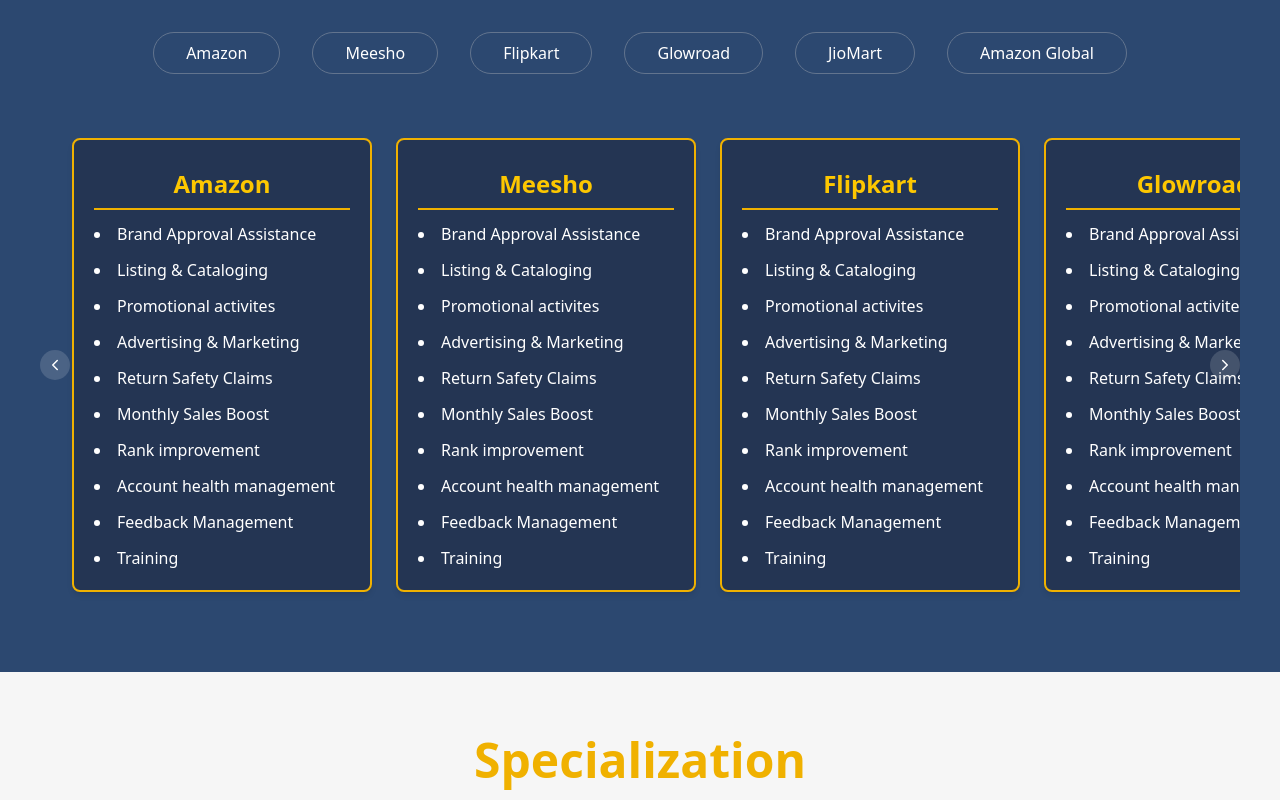
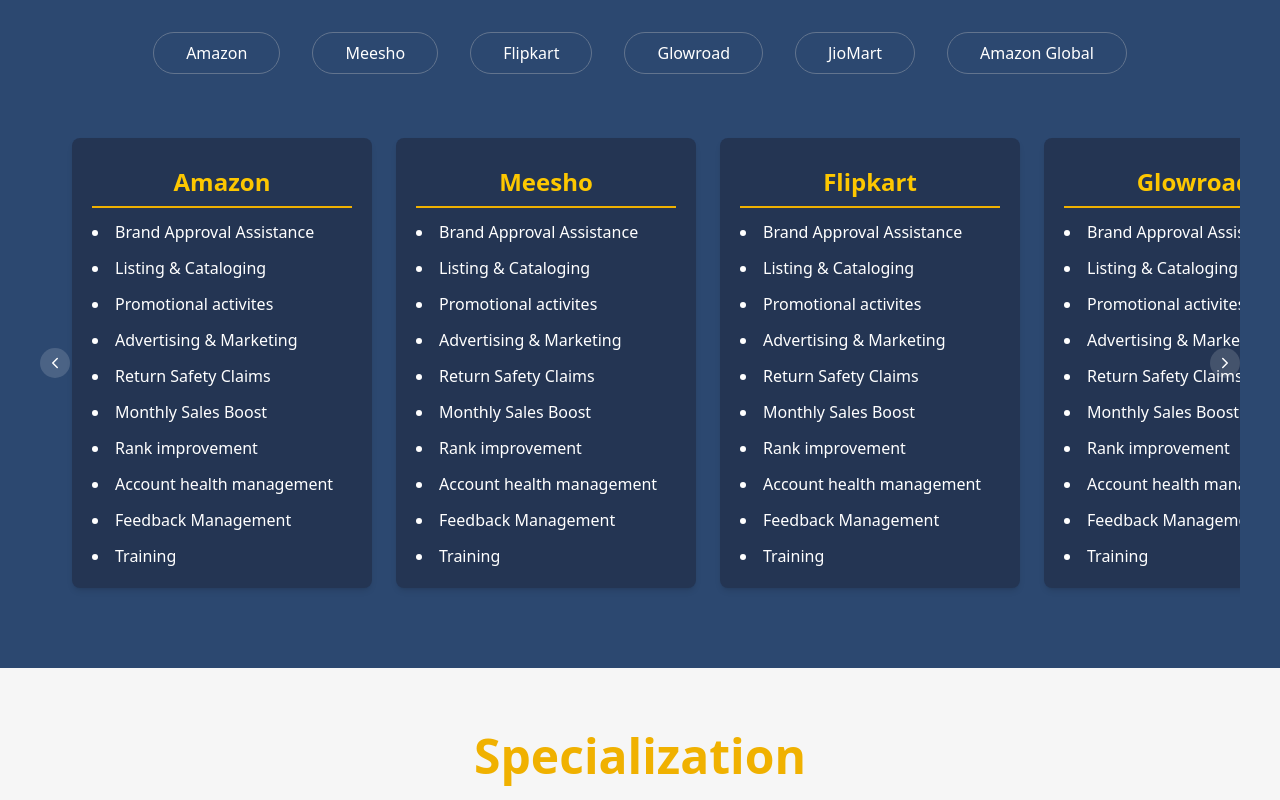
Before and after one commit to vkprajapati96/Tss, a React (Vite) app: page / in a window 1280 px wide. Shown: the part 2960-3760 px from the top of the page. Built offline with nearby package versions, Linux system fonts and the light colour scheme.

Commit message:
first commit

```diff
--- a/src/components/Services.jsx
+++ b/src/components/Services.jsx
@@ -87,7 +87,7 @@
               {brands.map((brand, idx) => (
                 <div
                   key={idx}
-                  className="border-2 border-yellow-500 bg-[#243553] rounded-lg p-4 sm:p-5 shadow-md
+                  className=" bg-[#243553] rounded-lg p-4 sm:p-5 shadow-md
                   min-w-[250px] sm:min-w-[280px] md:min-w-[300px] transition-all duration-300 transform
                   hover:scale-105 hover:shadow-[0_0_25px_rgba(255,215,0,0.5)]"
                 >
--- a/src/components/Specialization.jsx
+++ b/src/components/Specialization.jsx
@@ -41,7 +41,7 @@
         {services.map((service, i) => (
           <div
             key={i}
-            className="bg-[#243553]  border-yellow-500 rounded-lg p-6 shadow-md
+            className="bg-[#243553] rounded-lg p-6 shadow-md
                        hover:scale-105 hover:shadow-[0_0_25px_rgba(255,255,0,0.5)]
                        transition-all duration-300 text-white"
           >
```
